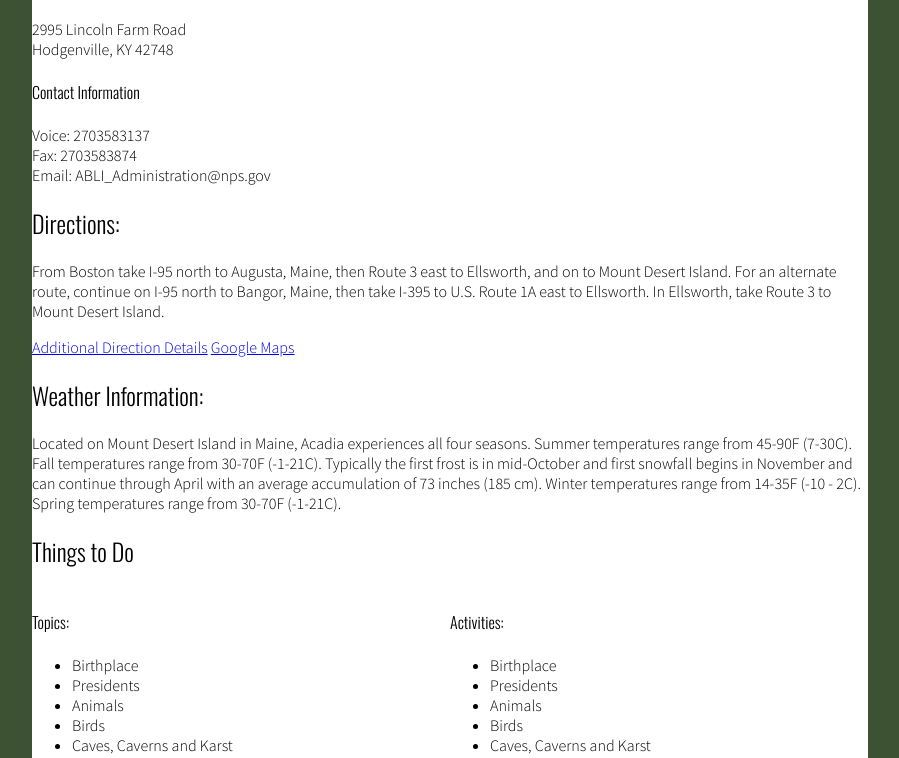
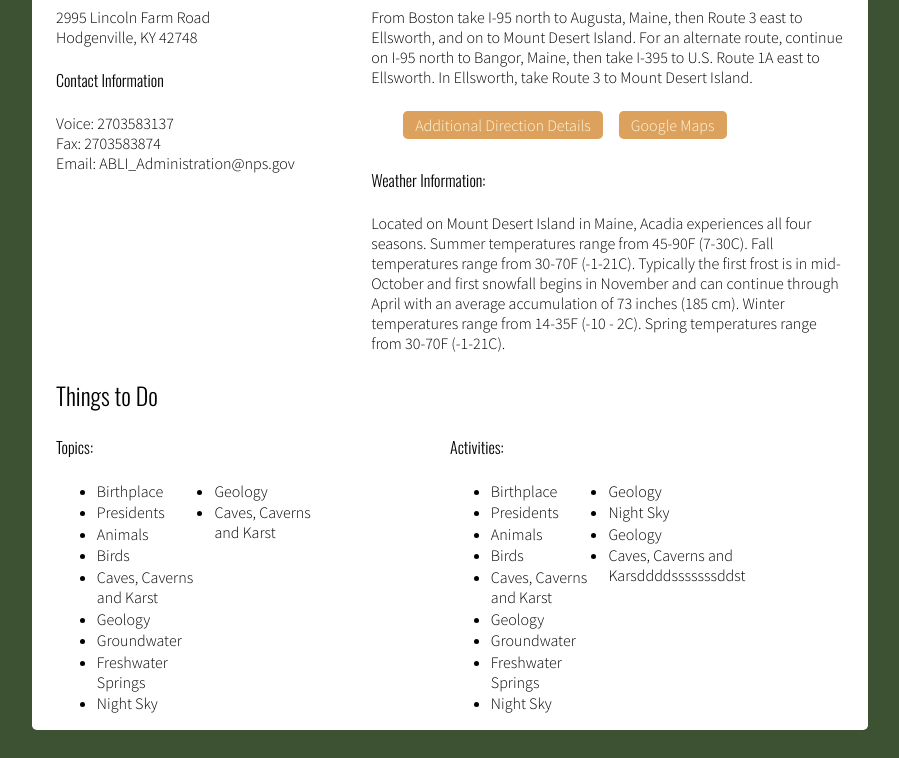
Before and after one commit to brendatrieu/national-adventures, a website: page index.html in a window 1280 px wide. Shown: the part 622-1380 px from the top of the page, without its empty margins (190-1089 px from the left). After the commit the page ends 1352 px from the top, so only its background shows below. Drawn offline with nearby package versions, Linux system fonts and the light colour scheme; no server answers.

Commit message:
Completed HTML and CSS for individual park view page.

```diff
--- a/css/layout.css
+++ b/css/layout.css
@@ -9,13 +9,12 @@
 }
 
 .col-full,
+.col-fifth,
 .col-two-fifths,
-.col-three-fifths {
+.col-half,
+.col-three-fifths,
+.col-four-fifths {
   width: 100%;
-}
-
-.flex {
-  display: flex;
 }
 
 .align-right {
@@ -23,10 +22,20 @@
   justify-content: flex-end;
 }
 
+.direction-swap {
+  display: flex;
+  flex-direction: column;
+  padding: 0 1.5rem;
+}
+
 @media screen and (min-width: 768px) {
   .container,
   .nav-content {
     max-width: 900px;
+  }
+
+  .col-fifth {
+    width: 20%;
   }
 
   .col-two-fifths {
@@ -40,4 +49,12 @@
   .col-half {
     width: 50%;
   }
+
+  .col-four-fifths {
+    width: 80%;
+  }
+
+  .direction-swap {
+    flex-direction: row;
+  }
 }
--- a/css/styles.css
+++ b/css/styles.css
@@ -43,6 +43,7 @@ nav {
 }
 
 button,
+a,
 select {
   border-radius: 0.3rem;
   border: none;
@@ -77,7 +78,8 @@ img {
   scale: 1.5;
 }
 
-.more-info {
+.more-info,
+a {
   background-color: #dda15e;
   color: #fefae0;
   padding: 0.25rem 0.75rem;
@@ -104,11 +106,21 @@ img {
   height: 25vh;
 }
 
-.overflow {
-  display: flex;
-  flex-direction: column;
-  flex-wrap: wrap;
-  max-height: 15rem;
+.general-header {
+  margin: 0.5rem 0 0;
+  padding: 0 1.5rem;
+}
+
+a {
+  display: inline-block;
+  margin: 0.5rem;
+  text-decoration: none;
+  align-self: center;
+}
+
+.overflow > li {
+  margin: 0.05rem;
+  overflow-wrap: break-word;
 }
 
 @media screen and (min-width: 768px) {
@@ -126,4 +138,12 @@ img {
     object-position: 60% 40%;
     border-radius: 0.3 0.3 0 0;
   }
+
+  .overflow {
+    display: flex;
+    flex-direction: column;
+    flex-wrap: wrap;
+    max-width: 40%;
+    max-height: 15rem;
+  }
 }
--- a/index.html
+++ b/index.html
@@ -43,26 +43,34 @@
           <img id="indiv-park-img" src="https://www.nps.gov/common/uploads/structured_data/3C861078-1DD8-B71B-0B774A242EF6A706.jpg"
             alt="The Memorial Building surrounded by fall colors">
         </div>
-        <div class="col-fifth">
         <h2 class="general-header">Park Information</h2>
+        <div class="direction-swap">
+          <div class="col-two-fifths">
             <h4 class="subheading">Physical Address</h4>
             <p id="address">2995 Lincoln Farm Road<br>Hodgenville, KY 42748</p>
             <h4 class="subheading">Contact Information</h4>
             <p id="contact-info">Voice: 2703583137<br>Fax: 2703583874<br>Email: ABLI_Administration@nps.gov</p>
           </div>
-        <h2 class="general-header">Directions:</h2>
-        <div class="col-four-fifths">
-          <p id="directions">From Boston take I-95 north to Augusta, Maine, then Route 3 east to Ellsworth, and on to Mount Desert Island. For an alternate route, continue on I-95 north to Bangor, Maine, then take I-395 to U.S. Route 1A east to Ellsworth. In Ellsworth, take Route 3 to Mount Desert Island.</p>
+          <div class="col-three-fifths">
+            <h4 class="subheading">Directions:</h4>
+            <p id="directions">From Boston take I-95 north to Augusta, Maine, then Route 3 east to Ellsworth, and on to Mount
+              Desert Island. For an alternate route, continue on I-95 north to Bangor, Maine, then take I-395 to U.S. Route 1A
+              east to Ellsworth. In Ellsworth, take Route 3 to Mount Desert Island.</p>
+            <div class="direction-swap">
               <a target="blank" href="http://www.nps.gov/acad/planyourvisit/directions.htm">Additional Direction Details</a>
               <a target="blank" href="https://maps.google.com/?q=44.409286,-68.247501">Google Maps</a>
-          <h2 class="general-header">Weather Information:</h2>
-          <p id="weather">Located on Mount Desert Island in Maine, Acadia experiences all four seasons. Summer temperatures range from 45-90F
-          (7-30C). Fall temperatures range from 30-70F (-1-21C). Typically the first frost is in mid-October and first snowfall
+            </div>
+            <h4 class="subheading">Weather Information:</h4>
+            <p id="weather">Located on Mount Desert Island in Maine, Acadia experiences all four seasons. Summer temperatures
+              range from 45-90F
+              (7-30C). Fall temperatures range from 30-70F (-1-21C). Typically the first frost is in mid-October and first
+              snowfall
               begins in November and can continue through April with an average accumulation of 73 inches (185 cm). Winter
               temperatures range from 14-35F (-10 - 2C). Spring temperatures range from 30-70F (-1-21C).</p>
           </div>
+        </div>
         <h2 class="general-header">Things to Do</h2>
-        <div class="col-full flex">
+        <div class="direction-swap">
           <div class="col-half">
             <h4 class="subheading">Topics: </h4>
             <ul class="overflow" id="topics">
@@ -76,6 +84,7 @@
               <li>Freshwater Springs</li>
               <li>Night Sky</li>
               <li>Geology</li>
+              <li>Caves, Caverns and Karst</li>
             </ul>
           </div>
           <div class="col-half">
@@ -93,6 +102,8 @@
               <li>Geology</li>
               <li>Night Sky</li>
               <li>Geology</li>
+              <li>Caves, Caverns and Karsddddsssssssddst</li>
+
             </ul>
           </div>
         </div>
```
Lines whose indentation alone changed are shown as unchanged.
